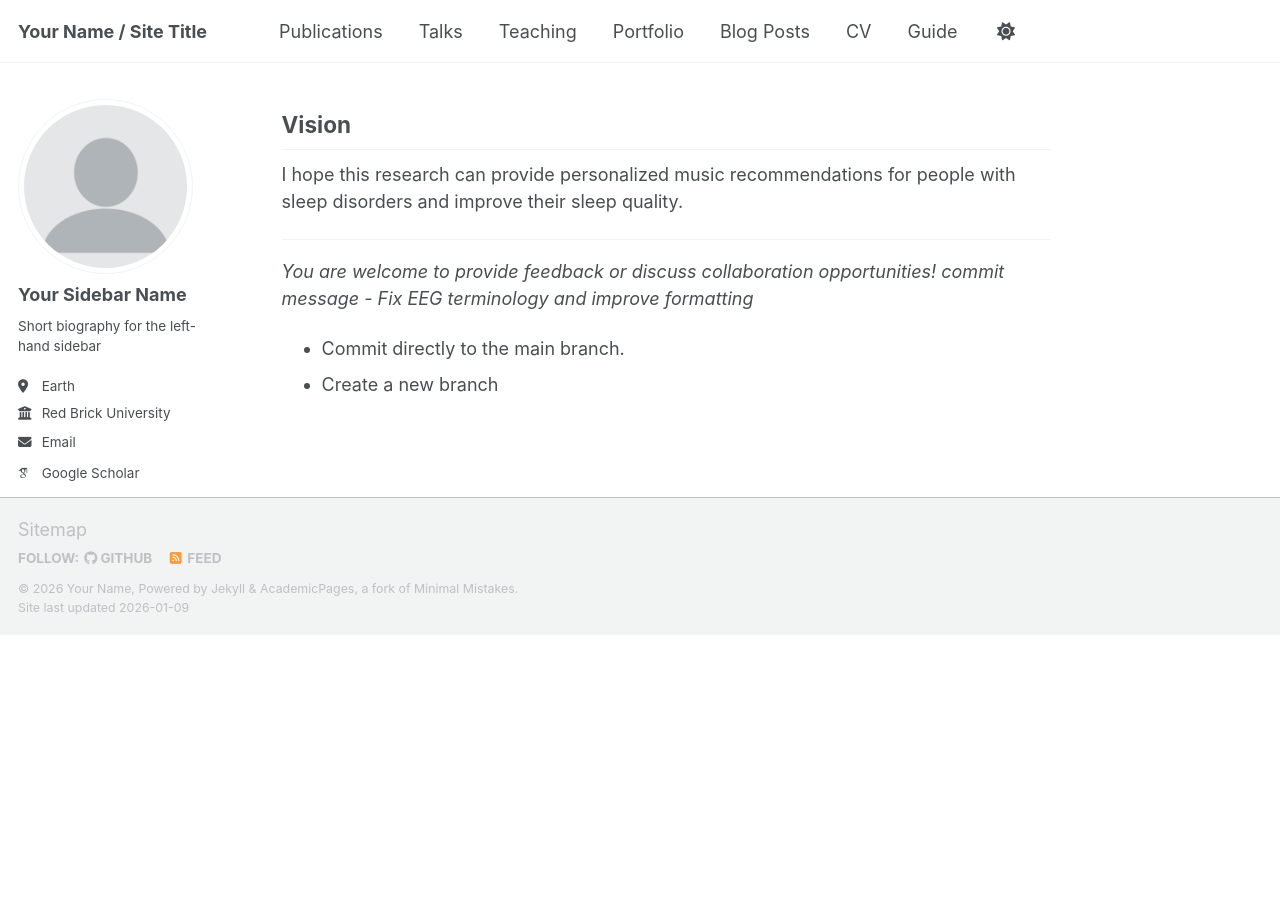
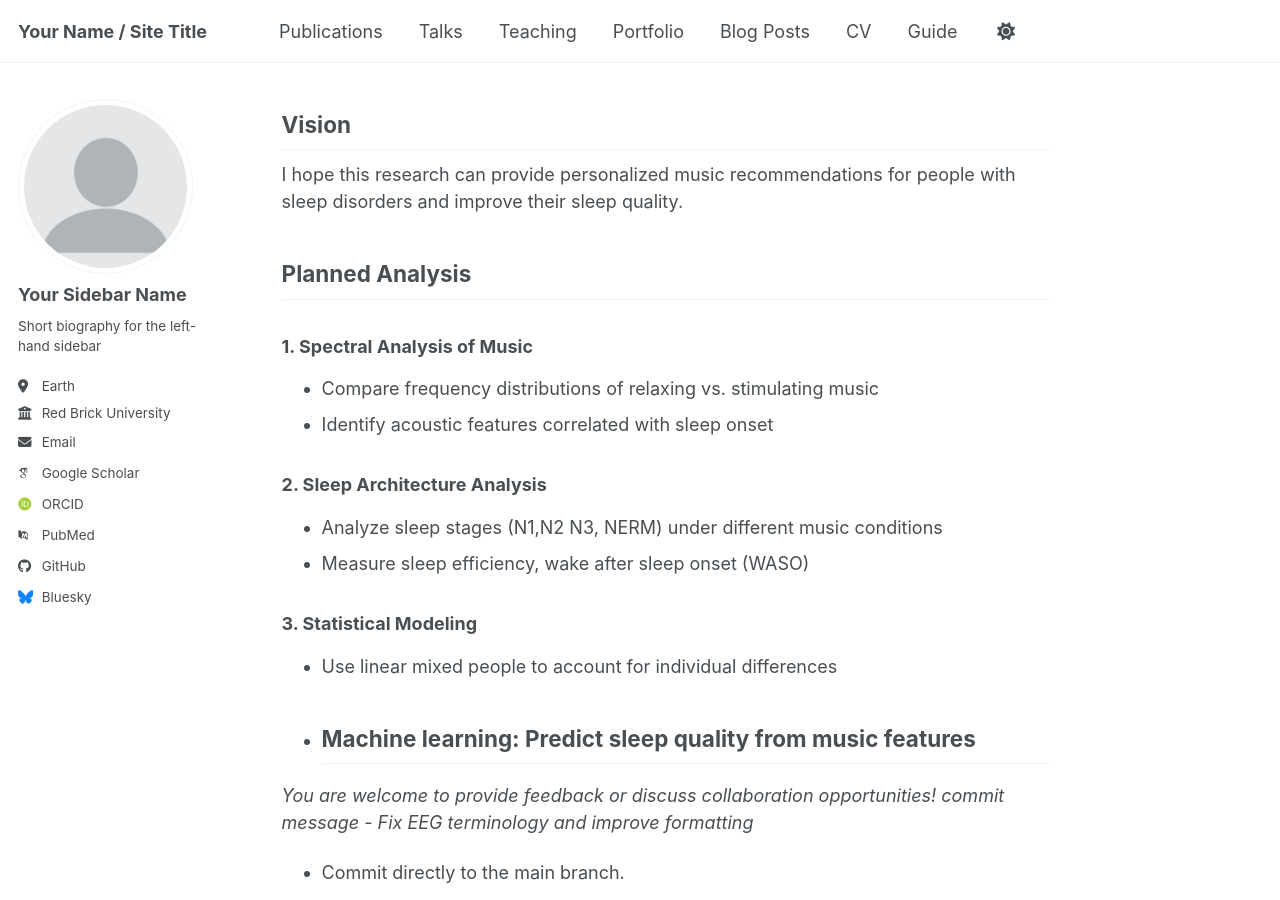
Before and after one commit to Taiguoguo/Taiguoguo-Research, a Jekyll site: the page built from _pages/about.md, in a window 1280 px wide and 900 px high, scrolled down 890 px. Built offline with Jekyll 4.4.1, drawn with Linux system fonts in a browser that asks for light colours; some web fonts are replaced; our own code applies the rules of GitHub Pages for plain Markdown files; a script bundle is joined from its source files by our own code; library files that are not in the unit come from our copies; before the commit the page ends 1525 px from its top, so only the background shows below that.

Commit message:
Update about.md

```diff
--- a/_pages/about.md
+++ b/_pages/about.md
@@ -29,6 +29,20 @@
 
 I hope this research can provide personalized music recommendations for people with sleep disorders and improve their sleep quality.
 
+
+## Planned Analysis
+
+### 1. Spectral Analysis of Music
+- Compare frequency distributions of relaxing vs. stimulating music
+- Identify acoustic features correlated with sleep onset
+
+### 2. Sleep Architecture Analysis
+- Analyze sleep stages (N1,N2 N3, NERM) under different music conditions
+- Measure sleep efficiency, wake after sleep onset (WASO)
+
+### 3. Statistical Modeling
+- Use linear mixed people to account for individual differences
+- Machine learning: Predict sleep quality from music features
 ---
 
 *You are welcome to provide feedback or discuss collaboration opportunities!*
```
